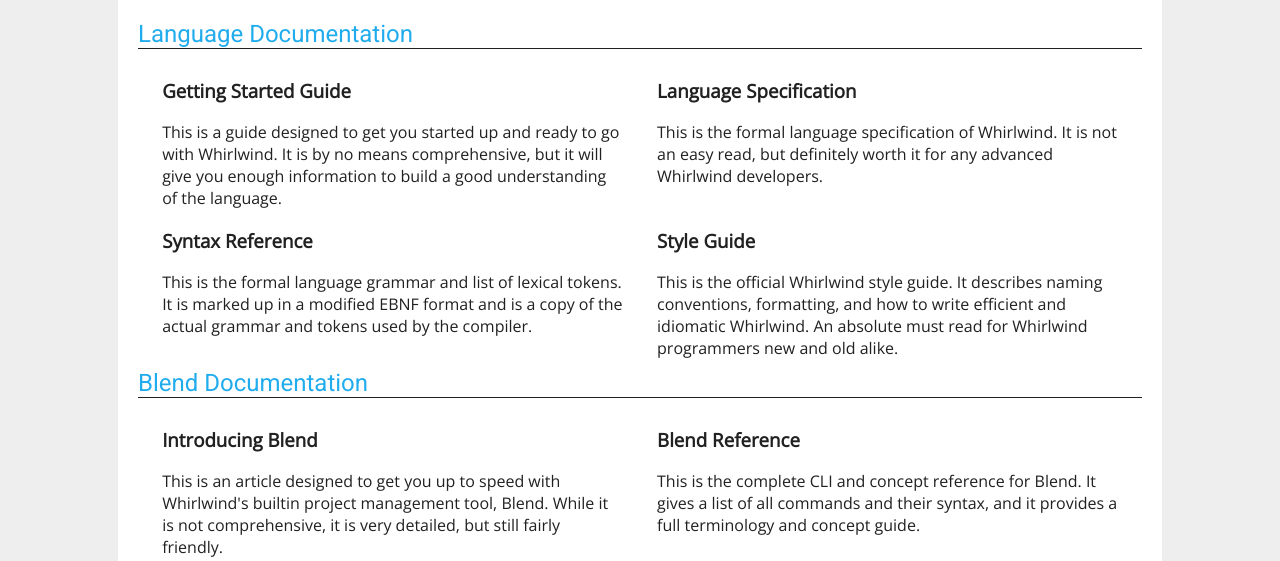
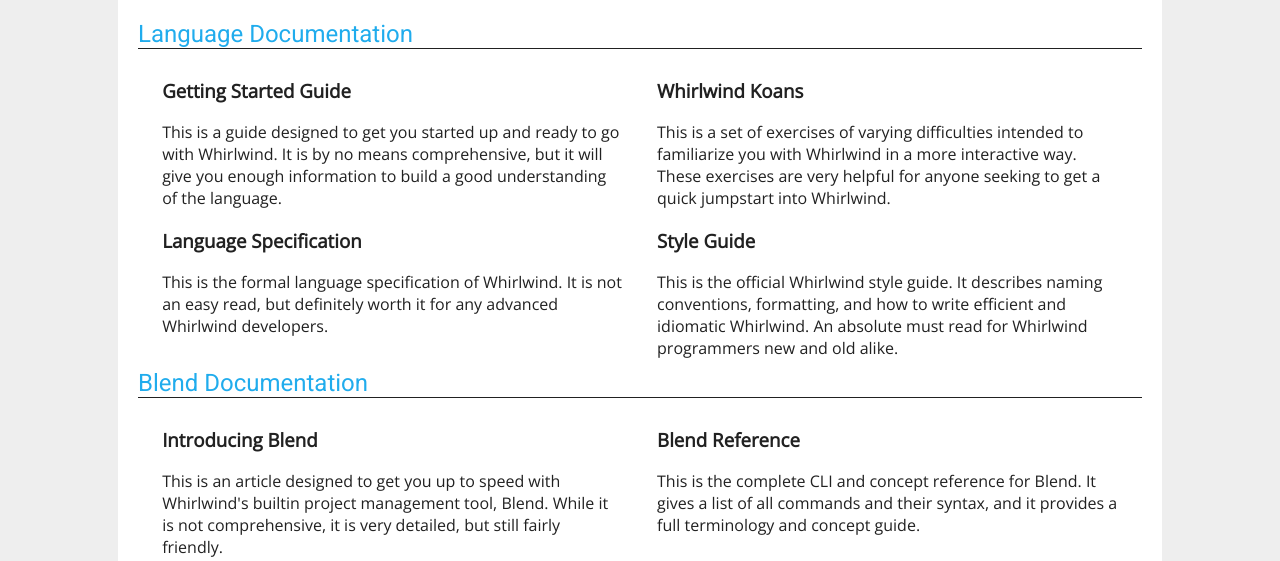
Before and after one commit to ComedicChimera/chai-lang.dev, a Flask app: page /docs in a window 1280 px wide. Shown: the part 70-631 px from the top of the page. Run offline with Flask 2, Linux system fonts and the light colour scheme.

Commit message:
updating docs and footer

```diff
--- a/app/views.py
+++ b/app/views.py
@@ -3,7 +3,6 @@ from flask import render_template, redirect
 import markdown
 import json
 import os
-
 
 guide_names = []
 unordered_guide = {}
--- a/templates/docs.html
+++ b/templates/docs.html
@@ -26,19 +26,20 @@
                                 </p>
                             </div>
                             <div class="section-panel">
-                                <h3><a href="/docs/grammar">Syntax Reference</a></h3>
-                                <p>This is the formal language grammar and list of lexical tokens.  It
-                                    is marked up in a modified EBNF format and is a copy of the actual
-                                    grammar and tokens used by the compiler.
+                                <h3><a href="/docs/spec">Language Specification</a></h3>
+                                <p>This is the formal language specification of Whirlwind.  It is not
+                                    an easy read, but definitely worth it for any advanced Whirlwind
+                                    developers.
                                 </p>
                             </div>
                        </div>
                        <div class="column">
                             <div class="section-panel">
-                                <h3><a href="/docs/spec">Language Specification</a></h3>
-                                <p>This is the formal language specification of Whirlwind.  It is not
-                                    an easy read, but definitely worth it for any advanced Whirlwind
-                                    developers.
+                                <h3><a href="/docs/koans">Whirlwind Koans</a></h3>
+                                <p>This is a set of exercises of varying difficulties intended to
+                                    familiarize you with Whirlwind in a more interactive way.  These
+                                    exercises are very helpful for anyone seeking to get a quick jumpstart
+                                    into Whirlwind.
                                 </p>
                             </div>
                             <div class="section-panel">
--- a/templates/footer.html
+++ b/templates/footer.html
@@ -1 +1 @@
-<span>This site is fully open source. <a href="https://github.com/ComedicChimera/whirlwind-lang_org">Take a look!</a> | &copy; 2019 Jordan Gaines</span>
+<span>This site is fully open source. <a href="https://github.com/ComedicChimera/whirlwind-lang.org">Take a look!</a> | &copy; 2019 Jordan Gaines</span>
```
Also changed, not shown: static/markdown/guide/chapter15.md (line endings or trailing spaces).
